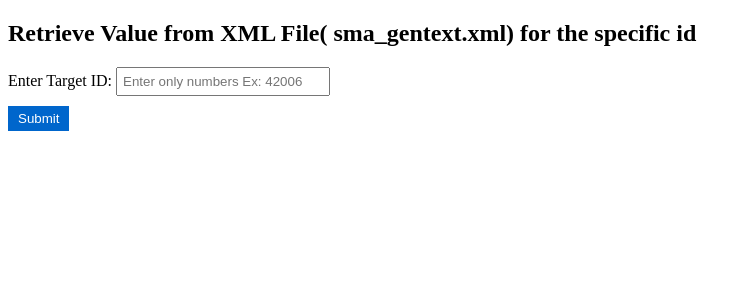
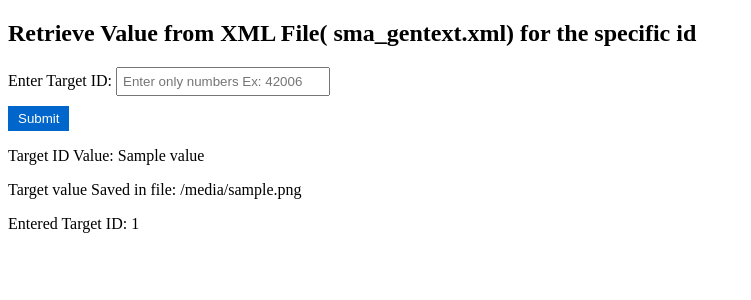
Before and after one commit to obi-reddy/Etteplan-Work-Test, a Flask app: template templates/index.html in a window 1280 px wide. Shown: the top 300 px of the page, without its empty margins (0-751 px from the left). Run offline with Flask 3, Linux system fonts and the light colour scheme; the template is opened without the code that fills it: most values are stand-ins (such as "Sample title", 1, 10 or a date in 2020).

Commit message:
updated HTML page to display information on screen after entering the target id

```diff
--- a/templates/index.html
+++ b/templates/index.html
@@ -12,5 +12,13 @@
         <input type="submit" value="Submit" style="margin-top: 10px; padding: 5px 10px;background-color: #0066cc; color: #fff; border: none; cursor: pointer;">
 
         </form>
+
+        {% if value %}
+            <p>Target ID Value: {{value}}</p>
+            <p>Target value Saved in file: {{filename}}</p>
+            <p>Entered Target ID: {{id}}</p>
+
+        {% endif %}
+
     </body>
 </html>
```
